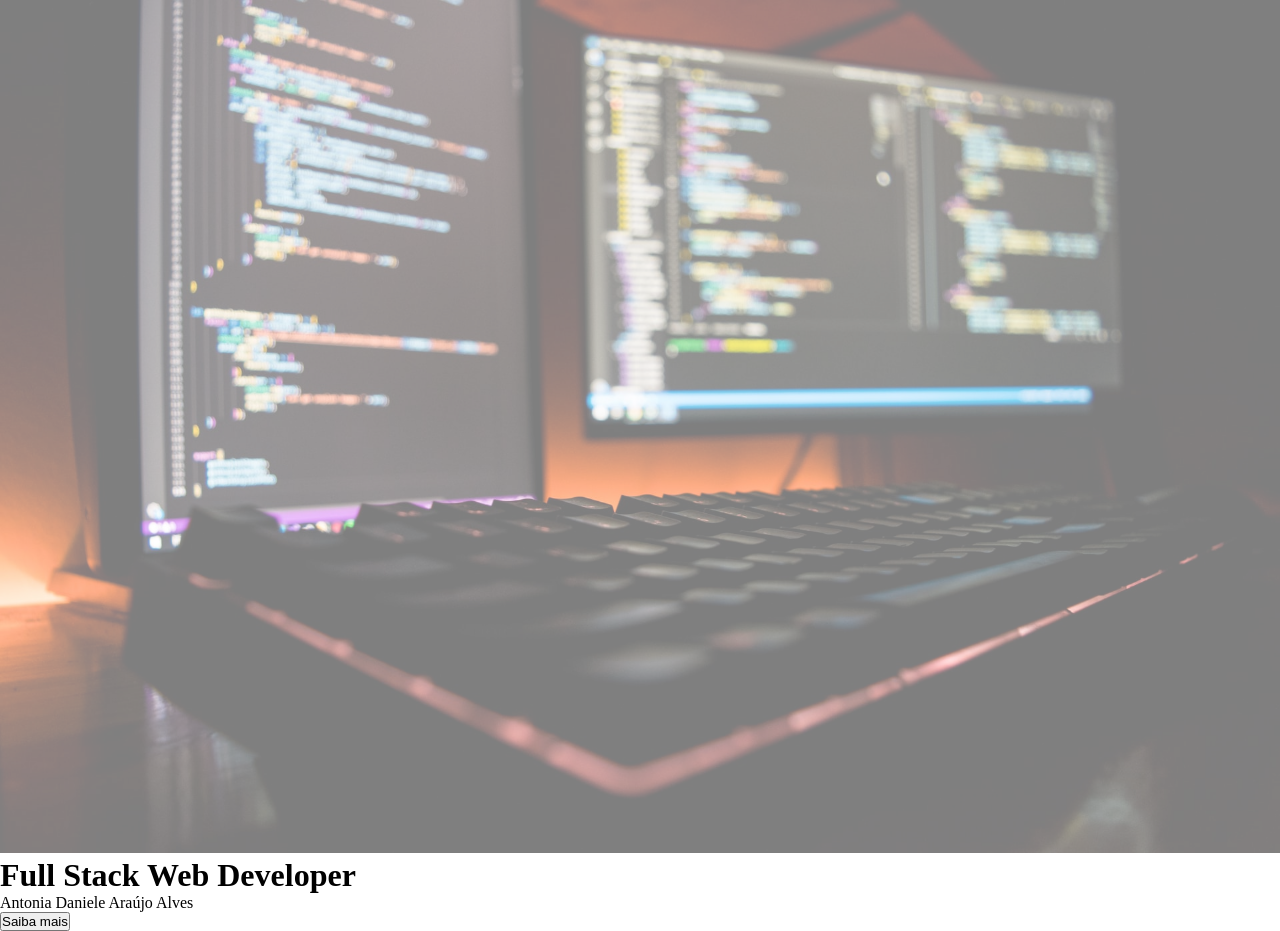
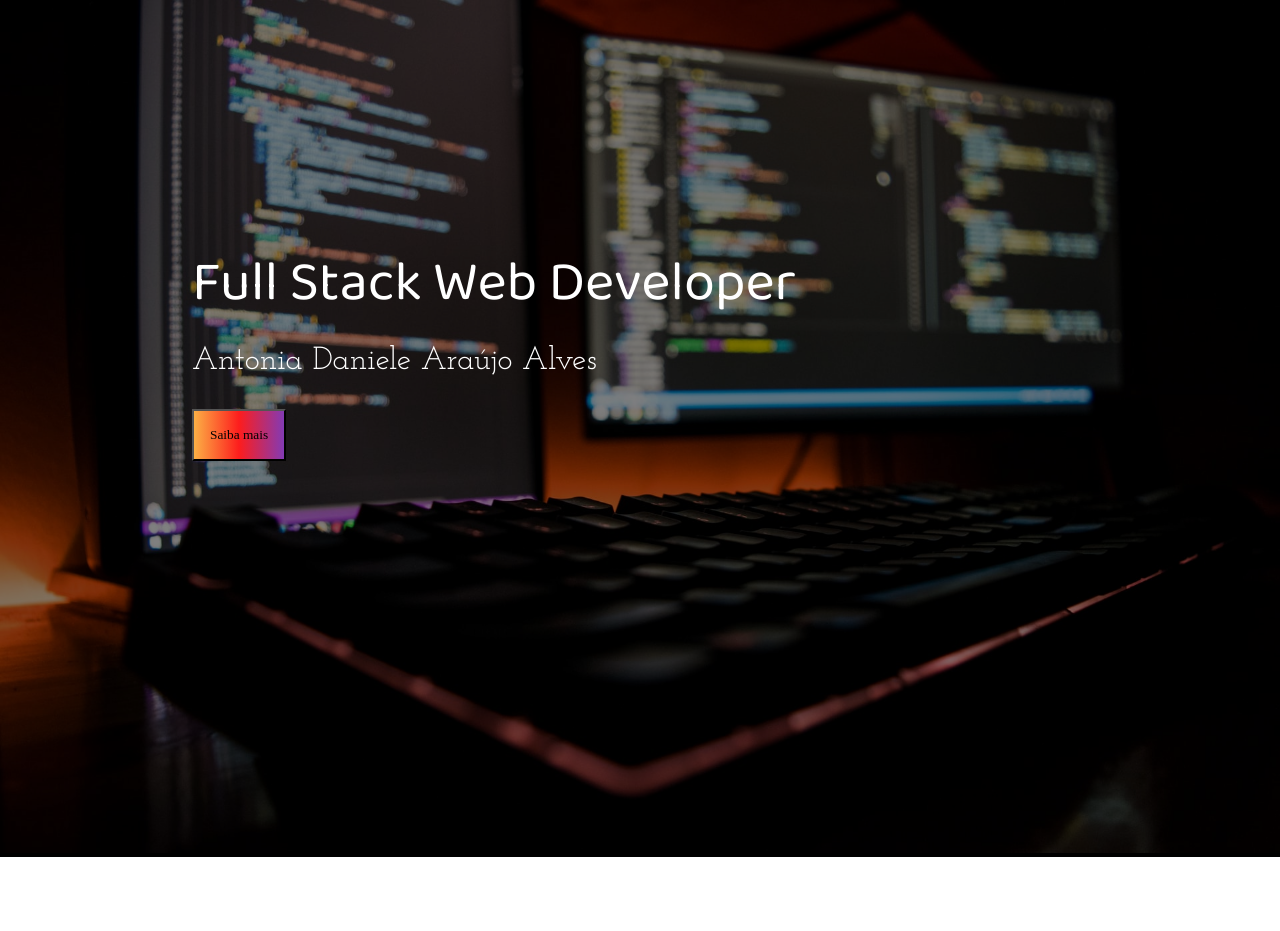
Before and after one commit to AntoniaAlves/portfolio, a plain HTML site: page index.html in a window 1280 px wide. After the commit the page ends 857 px from the top, so only its background shows below. Drawn offline with Linux system fonts and the light colour scheme.

Commit message:
Atualização de font

```diff
--- a/index.html
+++ b/index.html
@@ -17,9 +17,11 @@
             <div class="img-wrapper">
             <img src="imagens/bg.jpg" alt="">
         </div>
-        <h1>Full Stack Web Developer</h1>
-        <p>Antonia Daniele Araújo Alves</p>
-        <button>Saiba mais</button>
+        <div class="banner">
+            <h1>Full Stack Web Developer</h1>
+            <p>Antonia Daniele Araújo Alves</p>
+            <button>Saiba mais</button>
+        </div>
         </header>
 </body>
 </html>
--- a/style.css
+++ b/style.css
@@ -4,11 +4,12 @@
 *{
     margin: 0;
     padding: 0;
+
 }
 
 header {
     width: 100%;
-    height: vh;
+    height: git 100vh;
     overflow: hidden;
     position: relative;
     }
@@ -17,7 +18,7 @@ header {
     width: 100%;
     height: 100%;
     overflow: hidden;
-    background-color: rgba(0,0,0,0,8)
+    background-color: rgba(0,0,0,8)
 }
 .img-wrapper img{
     width: 100%;
@@ -29,6 +30,29 @@ header {
     position: absolute;
     top: 30%;
     left: 15%;
-
+}
+.banner h1{
+    color: #ffffff;
+    font-size: 3.5rem;
+    font-family: "Baloo da 2", serif;
+    font-weight: 200;
+    text-shadow: .2rem, .4rem 2px rgba (0, 0, 0, 4);
+    line-height: 3.5rem;
+    margin-bottom: 2rem;
+}
+.banner p{
+    font-family: "Josefin Slab", serif;
+    color: #fff;
+    font-size: 2rem;
+    text-shadow: .2rem, .2rem rgba (0, 0, 0, 4);
+    margin-bottom: 2rem;
+}
+.banner button{
+    font-family: "Muli", serif;
+    color: #000;
+    background: #833ab4;
+    background: -webkit-linear-gradient(to right, #fcb045, #fd1d1d, #833ab4);
+    background: linear-gradient(to right, #fcb045, #fd1d1d, #833ab4);
+    padding: 1rem;
 
 }
```
Also changed, not shown: site.webmanifest.
